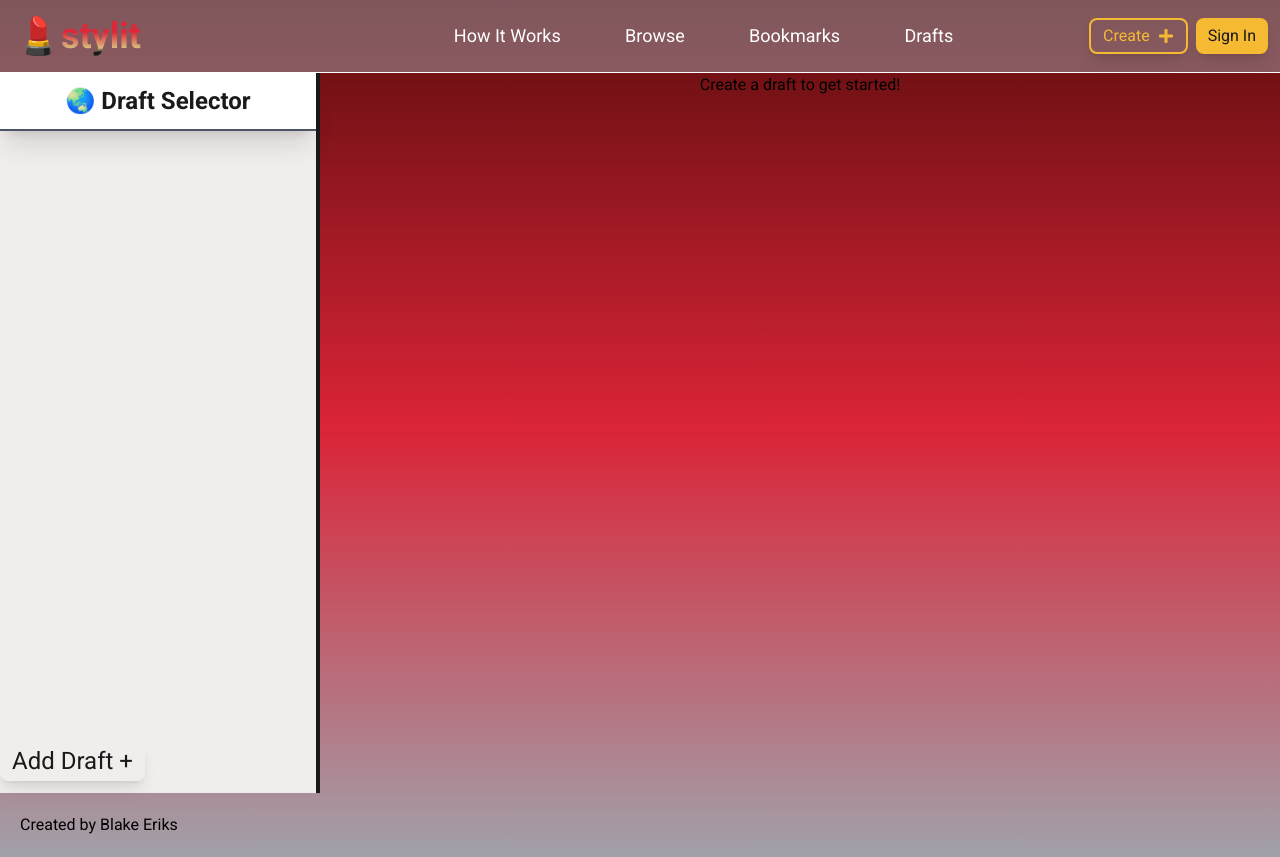
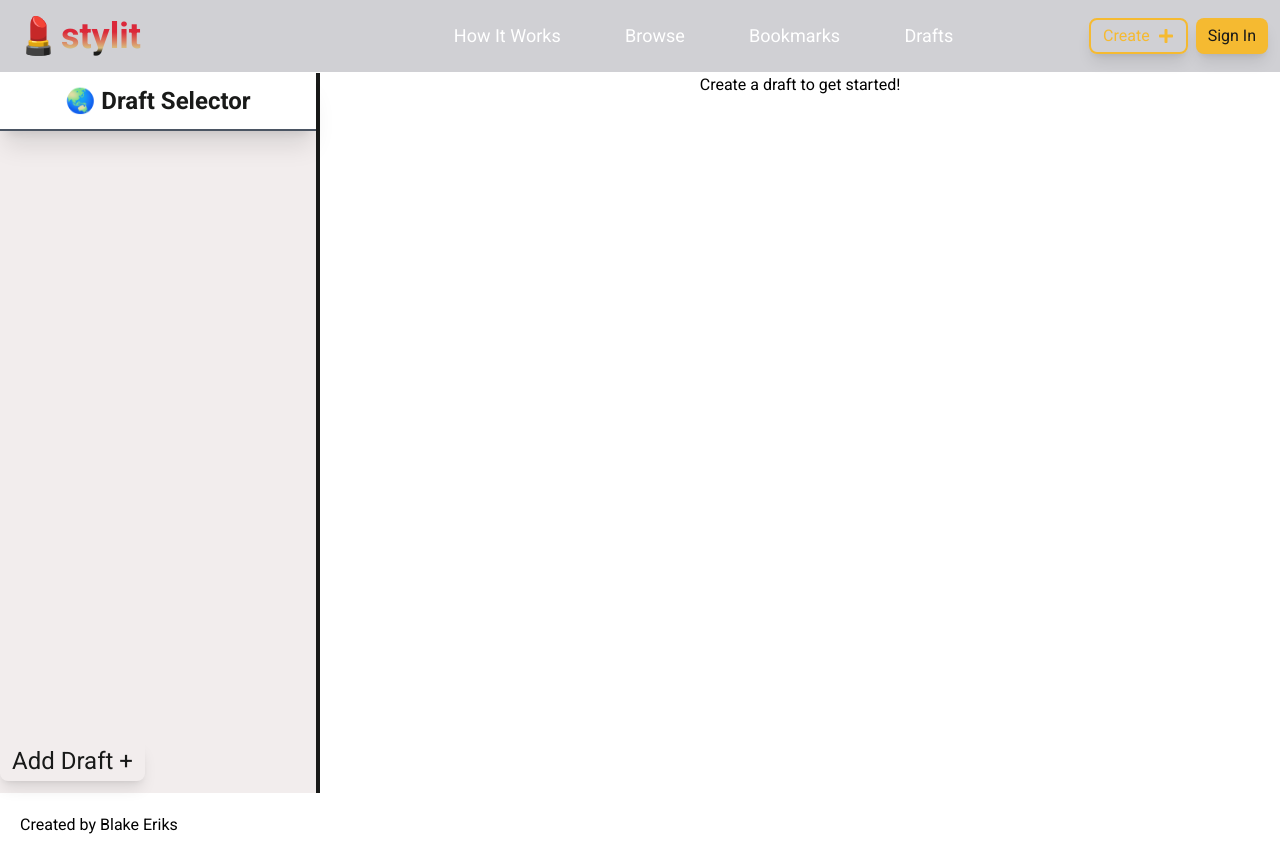
Before and after one commit to BlakeEriks/stylit, a Next.js app: page /drafts in a window 1280 px wide. Built offline with nearby package versions, Linux system fonts and the light colour scheme.

Commit message:
change bg gradient

```diff
--- a/pages/_app.tsx
+++ b/pages/_app.tsx
@@ -24,7 +24,7 @@ function MyApp({ Component, pageProps }: AppProps) {
   return (
     <RecoilRoot>
       <ThemeProvider theme={theme}>
-        <div className="bg-gradient-to-b from-[#5d0d0d] via-red to-gray flex flex-col items-center">
+        <div className="bg-gradient-to-bl from-pink-900 via-grey-800 to-yellow-600 flex flex-col items-center">
           <MetaTags />
           <Header />
           <Component {...pageProps} />
```
